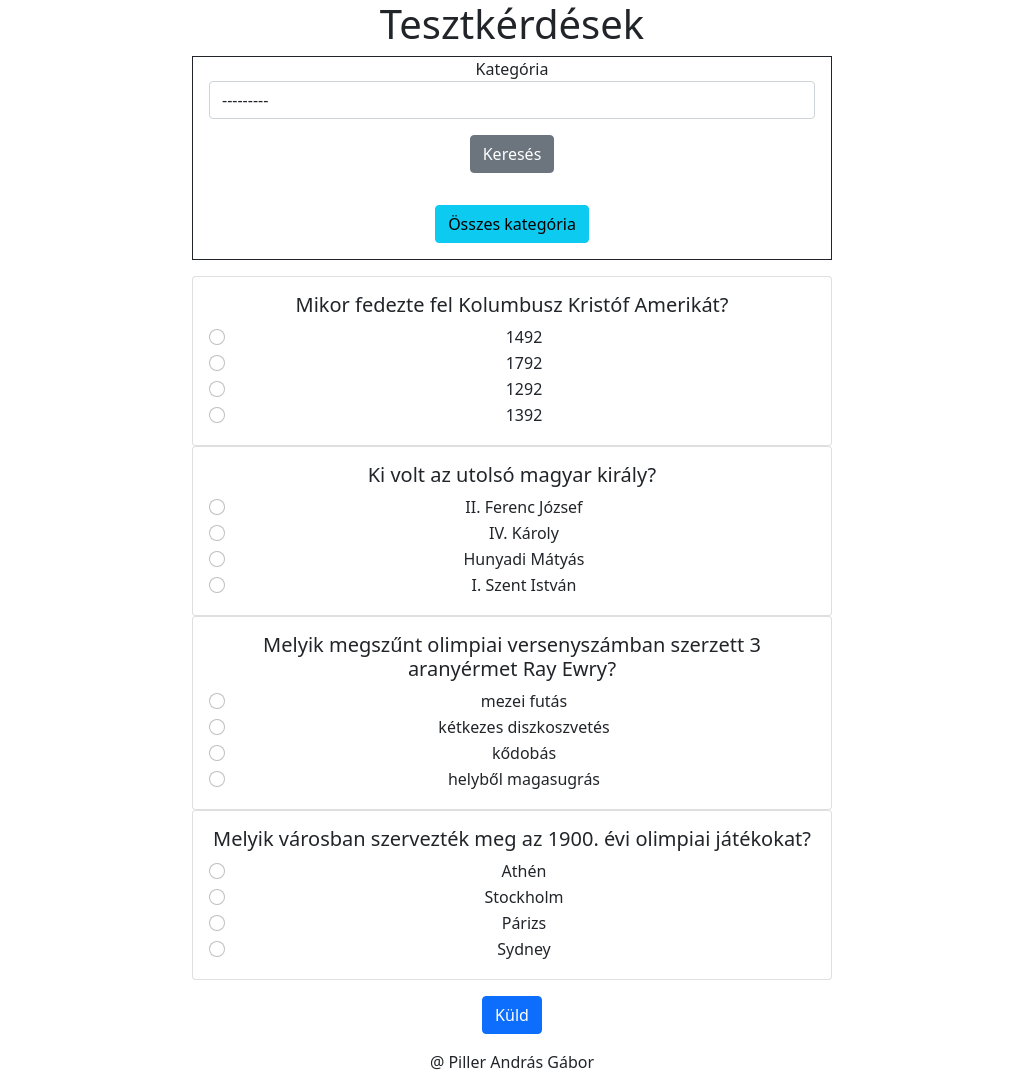
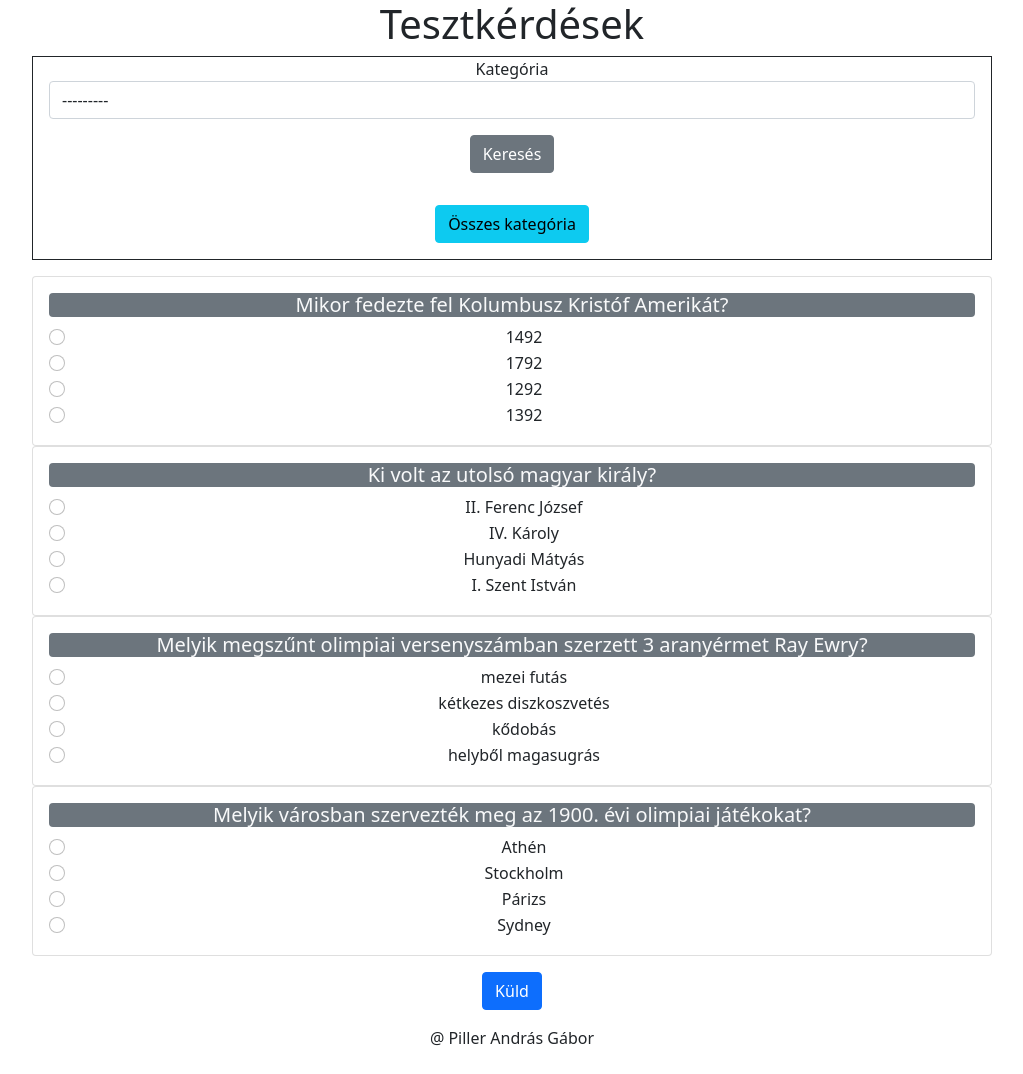
Before and after one commit to P-Andris/Piller_Andras_Gabor_A_Web, a Django app: page /tesztek/ in a window 1280 px wide. Shown: the whole page, without its empty margins (128-1151 px from the left). After the commit the page ends 1046 px from the top, so only its background shows below. Run offline with Django 4.2, Linux system fonts and the light colour scheme; data comes from the database, SQL or seed files in the repository.

Commit message:
Kisebb formázások

```diff
--- a/Piller_Andras_Gabor_A_Web/vizsga/templates/tesztek.html
+++ b/Piller_Andras_Gabor_A_Web/vizsga/templates/tesztek.html
@@ -9,7 +9,7 @@
     <title>Tesztek</title>
 </head>
 <body>
-    <main class="w-50 mx-auto text-center">
+    <main class="w-75 mx-auto text-center">
         <header><h1>Tesztkérdések</h1></header>
         <aside class="mb-3 px-3 border border-dark">
             <form method="GET">
@@ -27,7 +27,7 @@
                 {% for teszt in tesztfilter.qs %}
                     <div class="card">
                             <div class="card-body">
-                            <h5>{{ teszt.kerdes }}</h5>
+                            <h5 class="bg-secondary rounded px-4 text-light">{{ teszt.kerdes }}</h5>
                             <div class="form-check">
                                 <input class="form-check-input" type="radio" name="valasz_{{ teszt.id }}" id="v1" value="{{ teszt.v1 }}">
                                 <label class="form-check-label" for="v1">{{ teszt.v1 }}</label>
```
